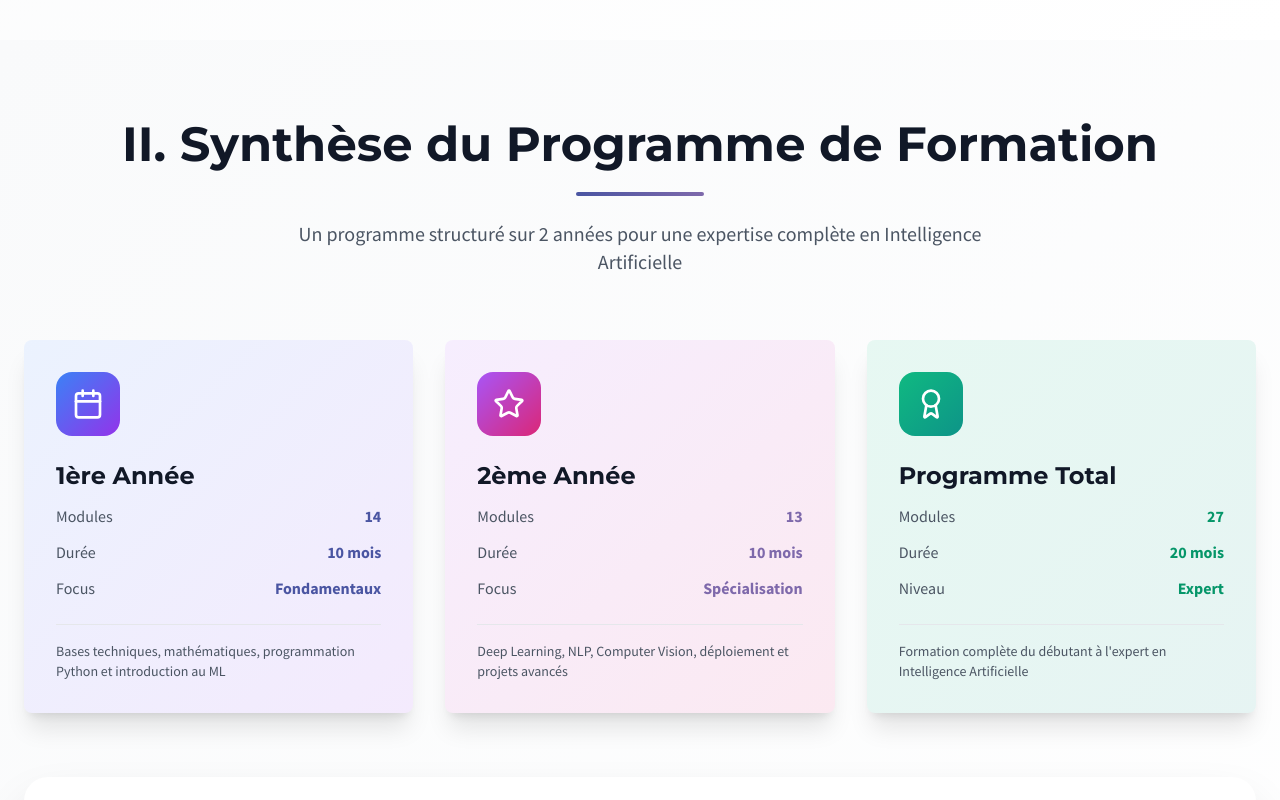
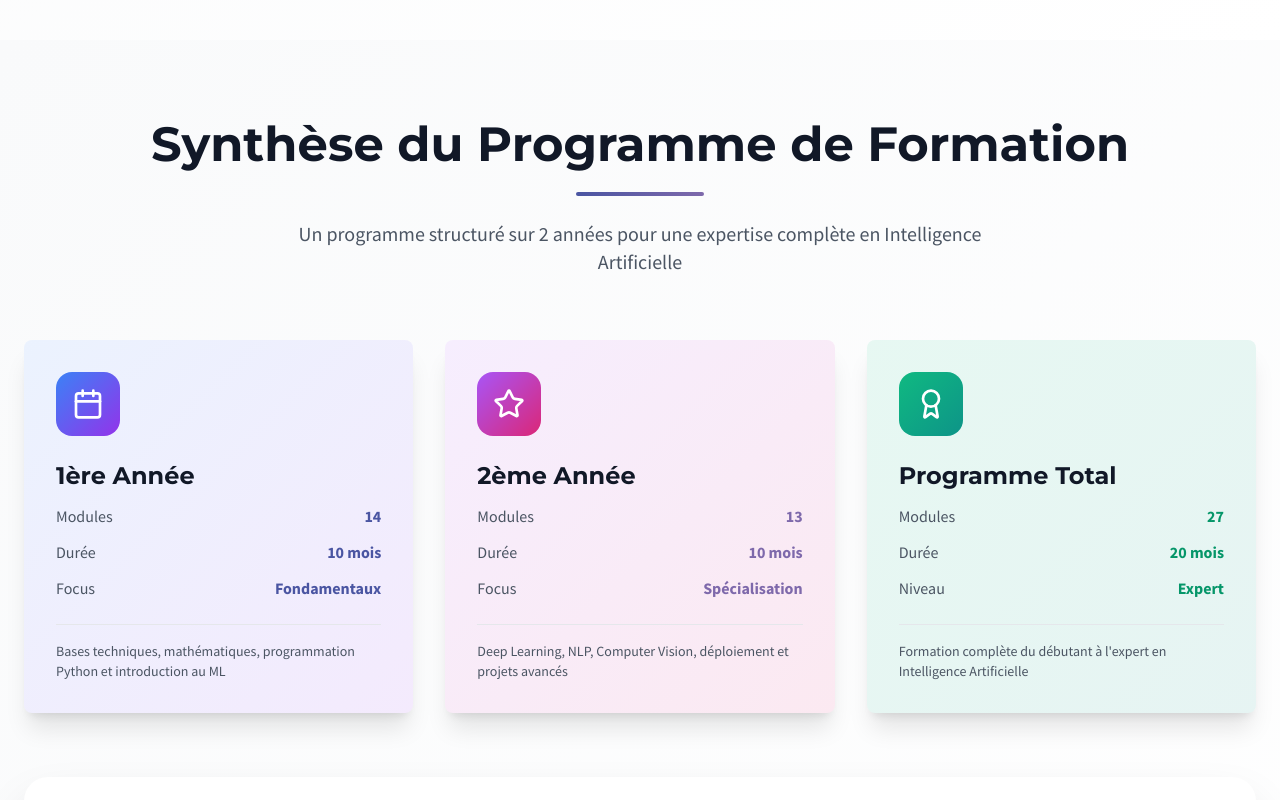
Before and after one commit to SHAHINE00/avswebsitedemo, a React (Vite) app: page /ai-course in a window 1280 px wide. Shown: the part 2980-3780 px from the top of the page. Built offline with nearby package versions, Linux system fonts and the light colour scheme; no server answers; the database is empty.

Commit message:
Fix: Remove roman numerals from section titles
Remove roman numerals from section titles in `SynthesisSection.tsx` and `CurriculumSection.tsx` on the AI course page.

```diff
--- a/src/components/ai-course/CurriculumSection.tsx
+++ b/src/components/ai-course/CurriculumSection.tsx
@@ -28,7 +28,7 @@ const CurriculumSection: React.FC<CurriculumSectionProps> = ({ year, modules })
       <div className="container mx-auto px-6">
         <div className="text-center mb-16">
           <h2 className="text-4xl md:text-5xl font-bold mb-6 text-gray-900">
-            {isFirstYear ? 'V. Curriculum 1ère Année' : 'VI. Curriculum 2ème Année'}
+            {isFirstYear ? 'Curriculum 1ère Année' : 'Curriculum 2ème Année'}
           </h2>
           <div className={`w-32 h-1 bg-gradient-to-r ${colorScheme} mx-auto rounded-full mb-6`}></div>
           <p className="text-xl text-gray-600">
--- a/src/components/ai-course/SynthesisSection.tsx
+++ b/src/components/ai-course/SynthesisSection.tsx
@@ -8,7 +8,7 @@ const SynthesisSection = () => {
     <section id="synthese" className="py-20 bg-gradient-to-br from-gray-50 to-white">
       <div className="container mx-auto px-6">
         <div className="text-center mb-16">
-          <h2 className="text-4xl md:text-5xl font-bold mb-6 text-gray-900">II. Synthèse du Programme de Formation</h2>
+          <h2 className="text-4xl md:text-5xl font-bold mb-6 text-gray-900">Synthèse du Programme de Formation</h2>
           <div className="w-32 h-1 bg-gradient-to-r from-academy-blue to-academy-purple mx-auto rounded-full mb-6"></div>
           <p className="text-xl text-gray-600 max-w-3xl mx-auto">
             Un programme structuré sur 2 années pour une expertise complète en Intelligence Artificielle
```
